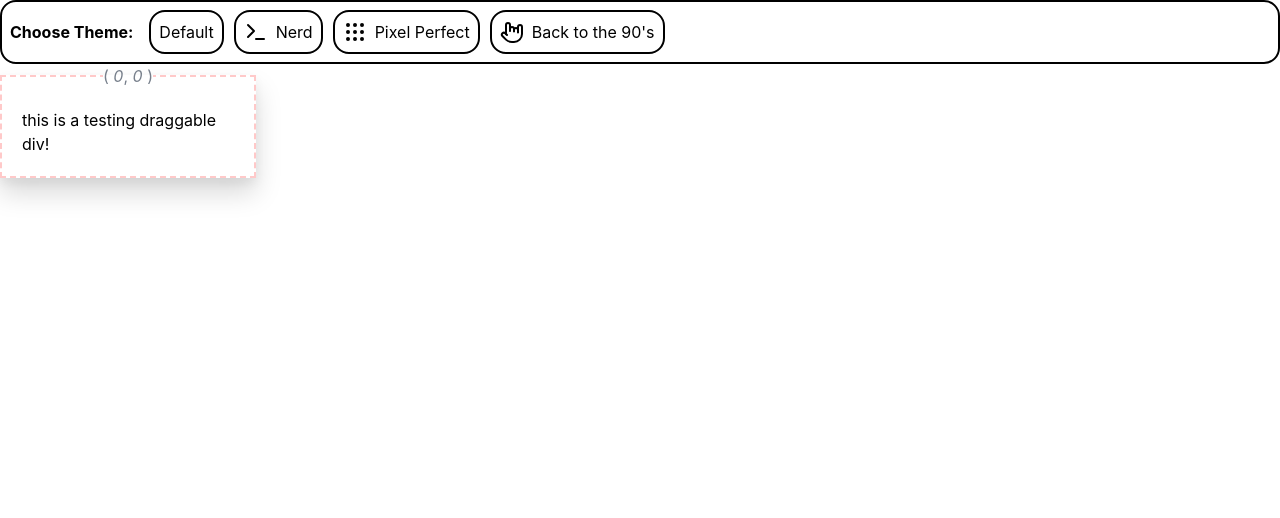
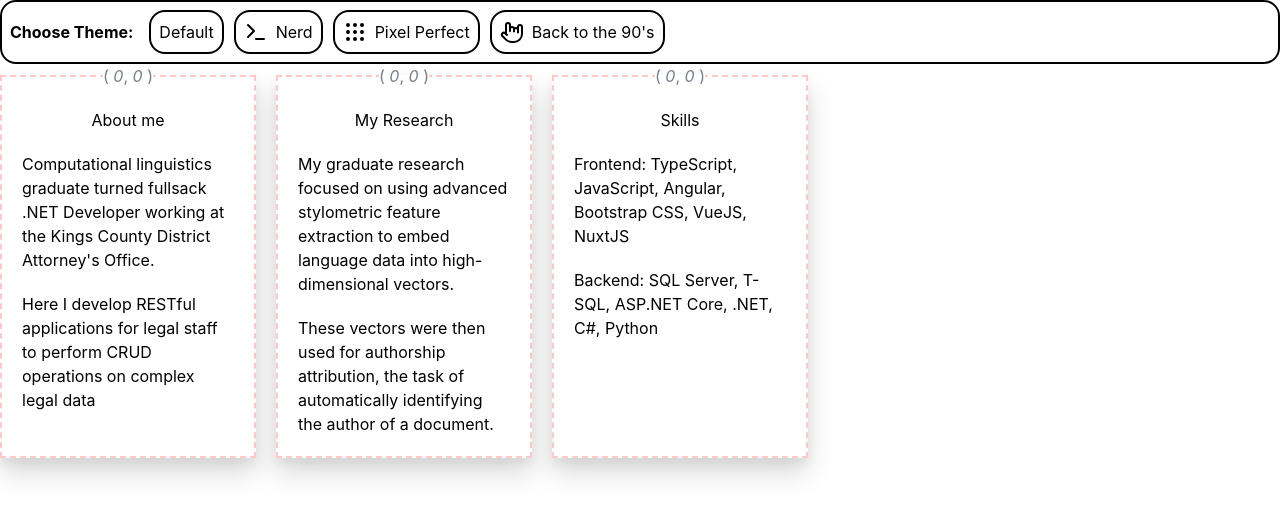
Before and after one commit to eric-sclafani/ericsclafani.dev, a Nuxt app: page / in a window 1280 px wide. Shown: the top 518 px of the page. Built offline with nearby package versions, Linux system fonts and the light colour scheme.

Commit message:
separated draggable div into component, added composables/

```diff
--- a/app/app.vue
+++ b/app/app.vue
@@ -1,5 +1,5 @@
 <template>
-	<CommonThemeNavBar></CommonThemeNavBar>
+	<ThemeNavBar></ThemeNavBar>
 	<NuxtLayout>
 		<NuxtPage></NuxtPage>
 	</NuxtLayout>
--- a/app/components/common/IconButton.vue
+++ b/app/components/common/IconButton.vue
@@ -1,7 +1,7 @@
 <template>
 	<button
 		class="hover:bg-gray-200 active:bg-gray-300 p-2 border-2 rounded-2xl transition-colors hover:cursor-pointer"
-		:disabled="props.disabled"
+		disabled
 		@click="onClick"
 	>
 		<div class="flex gap-2">
--- a/app/components/common/ThemeNavBar.vue
+++ b/app/components/common/ThemeNavBar.vue
@@ -3,33 +3,33 @@
 		<h1 class="font-bold">Choose Theme:</h1>
 		<div class="flex gap-2.5">
 			<NuxtLink to="/">
-				<CommonIconButton>
+				<IconButton>
 					<template #label> Default </template>
-				</CommonIconButton>
+				</IconButton>
 			</NuxtLink>
 			<NuxtLink to="/">
-				<CommonIconButton>
+				<IconButton :disabled="true">
 					<template #icon>
 						<Terminal></Terminal>
 					</template>
 					<template #label> Nerd </template>
-				</CommonIconButton>
+				</IconButton>
 			</NuxtLink>
 			<NuxtLink to="/">
-				<CommonIconButton>
+				<IconButton>
 					<template #icon>
 						<Grip></Grip>
 					</template>
 					<template #label> Pixel Perfect </template>
-				</CommonIconButton>
+				</IconButton>
 			</NuxtLink>
 			<NuxtLink to="/">
-				<CommonIconButton>
+				<IconButton>
 					<template #icon>
 						<HandMetal> </HandMetal>
 					</template>
 					<template #label> Back to the 90's </template>
-				</CommonIconButton>
+				</IconButton>
 			</NuxtLink>
 		</div>
 	</nav>
--- /dev/null
+++ b/app/components/defaultTheme/draggableContainer.vue
@@ -0,0 +1,65 @@
+<template>
+	<fieldset
+		id="testing"
+		ref="elem"
+		class="p-5 border-2 border-red-200 hover:border-red-500 border-dashed rounded-2 w-64 cursor-grab active:cursor-grabbing select-none draggable"
+		:class="classes"
+		:style="elemStyle"
+		@mousedown="onMouseDown($event)"
+		@mouseup="onMouseUp($event)"
+	>
+		<legend align="center" class="opacity-75 text-gray-600">
+			( <em>{{ elemX }}</em
+			>, <em>{{ elemY }}</em> )
+		</legend>
+		<div class="flex flex-col gap-5">
+			<div class="text-center"><slot name="title"></slot></div>
+			<slot name="content"></slot>
+		</div>
+	</fieldset>
+</template>
+
+<script setup lang="ts">
+	let elemStyle = ref('');
+	let classes = reactive({
+		block: true,
+		fixed: false,
+	});
+	let elemX = ref(0);
+	let elemY = ref(0);
+
+	const elem = useTemplateRef('elem');
+
+	onMounted(() => {
+		const _x = parseInt(elem.value!.style.left);
+		const _y = parseInt(elem.value!.style.top);
+
+		const { style } = useDraggable(elem, {
+			initialValue: { x: _x, y: _y },
+			onMove(position, _) {
+				elemX.value = position.x;
+				elemY.value = position.y;
+			},
+		});
+
+		elemStyle = style;
+	});
+
+	const onMouseDown = (event: MouseEvent): void => {
+		classes.fixed = true;
+		classes.block = false;
+	};
+
+	const onMouseUp = (event: MouseEvent): void => {};
+</script>
+
+<style scoped>
+	.draggable {
+		z-index: 1000;
+		box-shadow:
+			rgba(0, 0, 0, 0.15) 0px 15px 25px,
+			rgba(0, 0, 0, 0.05) 0px 5px 10px;
+
+		transition: border-color 0.3s ease-in-out;
+	}
+</style>
--- /dev/null
+++ b/app/composables/common/usePortfolioInfo.ts
@@ -0,0 +1 @@
+export const usePortfolioInfo = () => {};
--- a/app/pages/index.vue
+++ b/app/pages/index.vue
@@ -1,55 +1,54 @@
 <template>
-	<fieldset
-		id="testing"
-		ref="elem"
-		class="p-5 border-2 border-red-200 hover:border-red-500 border-dashed rounded-2 w-64 cursor-grab active:cursor-grabbing select-none draggable"
-		:class="display"
-		:style="elemStyle"
-		@mousedown="onMouseDown($event)"
-	>
-		<legend align="center" class="opacity-75 text-gray-600">
-			( <em>{{ elemX }}</em
-			>, <em>{{ elemY }}</em> )
-		</legend>
-		<div>this is a testing draggable div!</div>
-	</fieldset>
+	<div class="flex gap-5">
+		<DraggableContainer>
+			<template #title>
+				<div>About me</div>
+			</template>
+			<template #content>
+				<p>
+					Computational linguistics graduate turned fullsack .NET
+					Developer working at the Kings County District Attorney's
+					Office.
+				</p>
+				<p>
+					Here I develop RESTful applications for legal staff to
+					perform CRUD operations on complex legal data
+				</p>
+			</template>
+		</DraggableContainer>
+		<DraggableContainer>
+			<template #title>
+				<div>My Research</div>
+			</template>
+			<template #content>
+				<p>
+					My graduate research focused on using advanced stylometric
+					feature extraction to embed language data into
+					high-dimensional vectors.
+				</p>
+				<p>
+					These vectors were then used for authorship attribution, the
+					task of automatically identifying the author of a document.
+				</p>
+			</template>
+		</DraggableContainer>
+		<DraggableContainer>
+			<template #title>
+				<div>Skills</div>
+			</template>
+			<template #content>
+				<p>
+					Frontend: TypeScript, JavaScript, Angular, Bootstrap CSS,
+					VueJS, NuxtJS
+				</p>
+				<p>
+					Backend: SQL Server, T-SQL, ASP.NET Core, .NET, C#, Python
+				</p>
+			</template>
+		</DraggableContainer>
+	</div>
 </template>
 
-<script setup lang="ts">
-	let display = ref('block');
-	let elemStyle = ref('');
-	let elemX = ref(0);
-	let elemY = ref(0);
+<script setup lang="ts"></script>
 
-	const elem = useTemplateRef('elem');
-
-	onMounted(() => {
-		const _x = parseInt(elem.value!.style.left);
-		const _y = parseInt(elem.value!.style.top);
-
-		const { style } = useDraggable(elem, {
-			initialValue: { x: _x, y: _y },
-			onMove(position, _) {
-				elemX.value = position.x;
-				elemY.value = position.y;
-			},
-		});
-
-		elemStyle = style;
-	});
-
-	const onMouseDown = (event: MouseEvent): void => {
-		display.value = 'fixed';
-	};
-</script>
-
-<style scoped>
-	.draggable {
-		z-index: 1000;
-		box-shadow:
-			rgba(0, 0, 0, 0.15) 0px 15px 25px,
-			rgba(0, 0, 0, 0.05) 0px 5px 10px;
-
-		transition: border-color 0.3s ease-in-out;
-	}
-</style>
+<style scoped></style>
--- a/nuxt.config.ts
+++ b/nuxt.config.ts
@@ -1,7 +1,12 @@
 import tailwindcss from '@tailwindcss/vite';
 export default defineNuxtConfig({
 	compatibilityDate: '2025-07-15',
-	components: true,
+	components: [
+		{
+			path: '~/components',
+			pathPrefix: false,
+		},
+	],
 	devtools: { enabled: true },
 	vite: {
 		plugins: [tailwindcss()],
@@ -15,4 +20,7 @@ export default defineNuxtConfig({
 	},
 	css: ['./app/assets/css/main.css'],
 	modules: ['@vueuse/nuxt'],
+	features: {
+		devLogs: false,
+	},
 });
```
Also changed, not shown: 1 other file (tests, documents, lock files or other folders).
